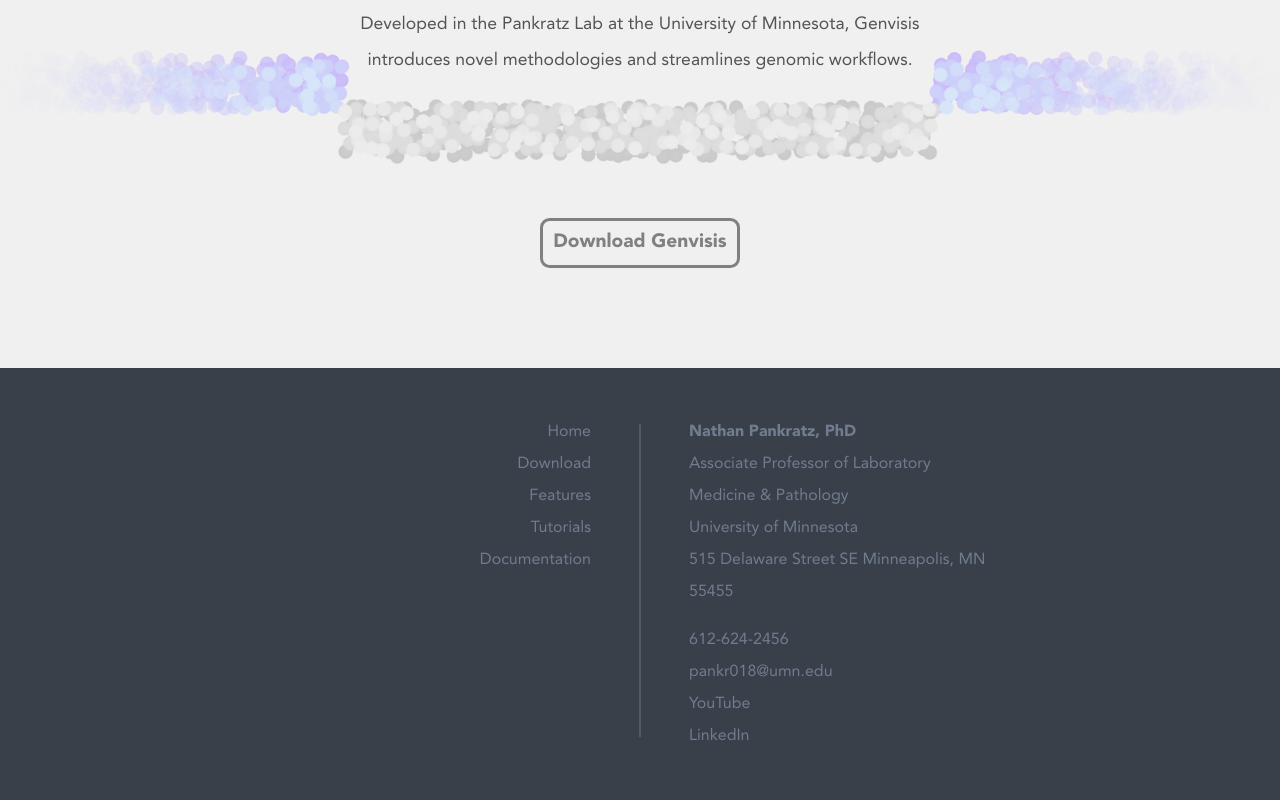
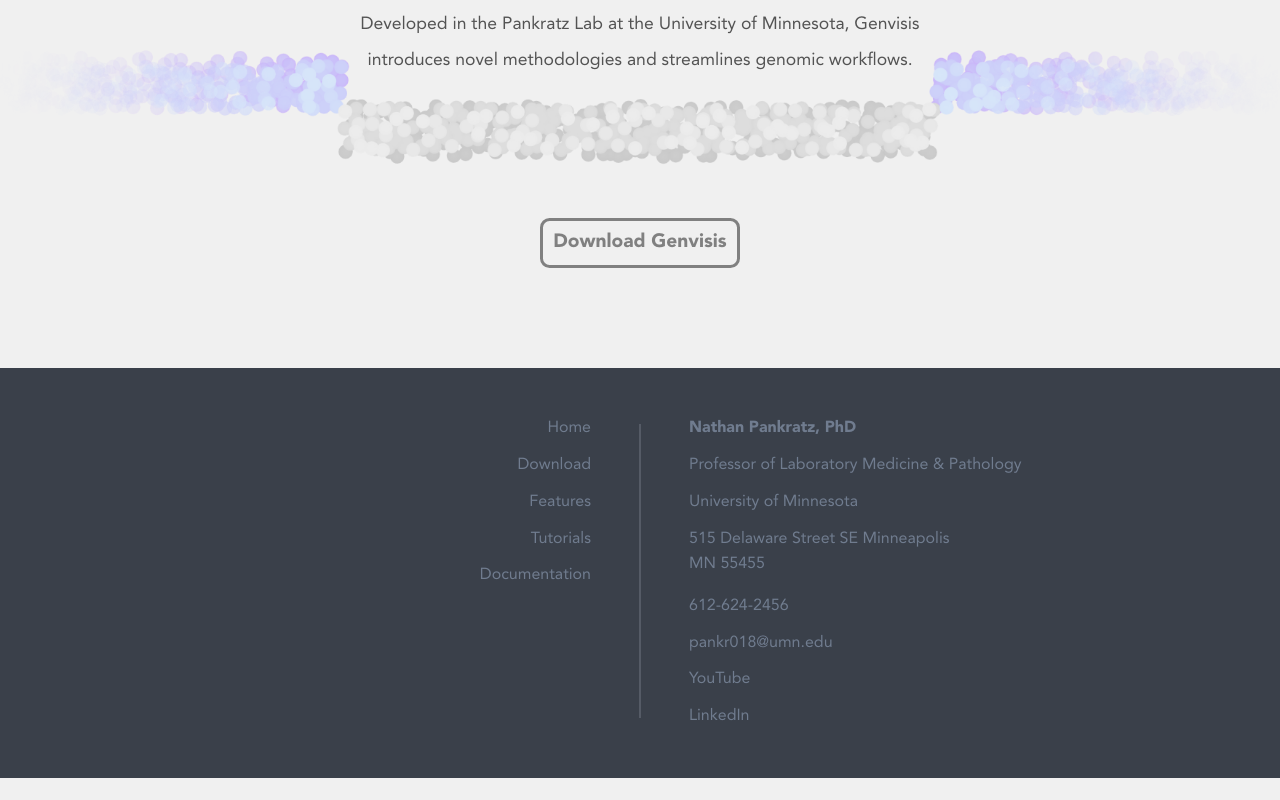
Before and after one commit to PankratzLab/Genvisis-Website, a React (Vite) app: page /download in a window 1280 px wide. Shown: the part 1731-2531 px from the top of the page. After the commit the page ends 2509 px from the top, so only its background shows below. Built offline with nearby package versions, Linux system fonts and the light colour scheme.

Commit message:
tutorials page sidebar & footer fix

```diff
--- a/src/assets/components/Footer.jsx
+++ b/src/assets/components/Footer.jsx
@@ -46,9 +46,9 @@
             <li>
               <strong>Nathan Pankratz, PhD</strong>
             </li>
-            <li>Associate Professor of Laboratory Medicine & Pathology</li>
+            <li>Professor of Laboratory Medicine & Pathology</li>
             <li>University of Minnesota</li>
-            <li>515 Delaware Street SE Minneapolis, MN 55455</li>
+            <li>515 Delaware Street SE Minneapolis <br /> MN 55455</li>
           </ul>
           <ul>
             <li>612-624-2456</li>
--- a/src/assets/pages/tutorials/index.jsx
+++ b/src/assets/pages/tutorials/index.jsx
@@ -4,6 +4,7 @@
 import Footer from "../../../assets/components/Footer";
 import Sidebar from "./Sidebar";
 import useMeasure from "react-use-measure";
+import { useMediaQuery } from "../../hooks/useMediaQuery";
 
 export default function index() {
   const [sidebar, setSidebar] = useState([]);
@@ -41,16 +42,41 @@
   }, [category]);
 
   let [ref, { height }] = useMeasure();
-  console.log(height)
+
+  const mediaQuery = useMediaQuery("md");
+  const handleMediaQuery = (big, small) => {
+    let sizeSelect = mediaQuery;
+    if (sizeSelect) {
+      return big;
+    } else {
+      return small;
+    }
+  };
 
   return (
     <>
-      <header className="tutorials">
-        <h1>Browse Tutorials</h1>
-        <div className="dividing-line"></div>
-      </header>
+      {handleMediaQuery(
+        <header className="tutorials">
+          <h1>Browse Tutorials</h1>
+          <div className="dividing-line"></div>
+        </header>,
+        null
+      )}
+
       <main className="tutorials">
-        <Sidebar sidebar={sidebar} category={category} setCategory={setCategory} height={height} />
+        <Sidebar
+          sidebar={sidebar}
+          category={category}
+          setCategory={setCategory}
+          height={height}
+        />
+        {handleMediaQuery(
+          null,
+          <header className="tutorials mobile-header">
+            <h1>Browse Tutorials</h1>
+            <div className="dividing-line"></div>
+          </header>
+        )}
         <div className="content" ref={ref}>
           <AnimatePresence>
             {content.map((e, i) => {
--- a/src/assets/styles/footer.scss
+++ b/src/assets/styles/footer.scss
@@ -15,8 +15,11 @@
 
   ul {
     list-style-type: none;
-    line-height: 2em;
     padding-inline: 3em;
+  }
+
+  li {
+    margin-block: 0.7em;
   }
 
   .footer-container {
@@ -28,7 +31,16 @@
   }
 
   .left, .right {
-    width: 400px;
+
+    @media (min-width: 768px) {
+      width: 400px;
+    }
+
+    @media (min-width: 950px) {
+      width: 700px;
+    }
+
+    width: auto;
   }
 
   .left {
--- a/src/assets/styles/tutorials.scss
+++ b/src/assets/styles/tutorials.scss
@@ -27,8 +27,19 @@
   }
 }
 
+header.mobile-header {
+  padding: 0;
+  h1 {
+    margin-top: 0;
+  }
+}
+
 main.tutorials {
-  display: flex;
+  @media (min-width: 768px) {
+    padding-top: 0;
+    display: flex;
+  }
+  padding-top: 1.5em;
   gap: 2em;
   margin-bottom: 6em;
 
```
